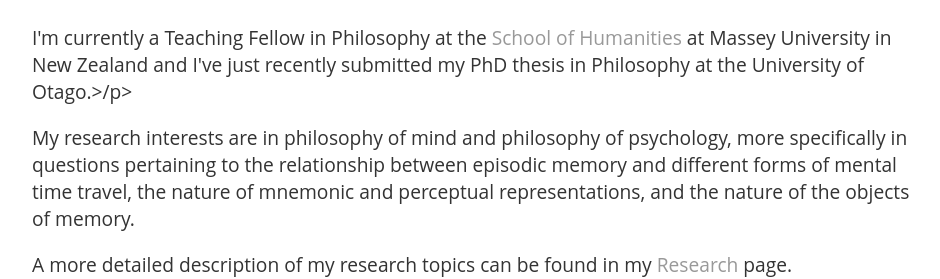
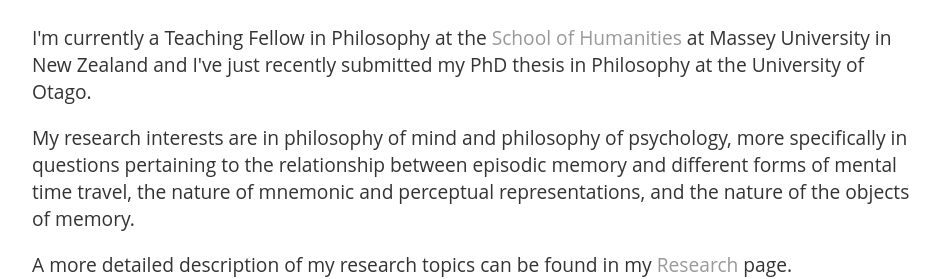
Before and after one commit to andresantanna/andresantanna.github.io, a Jekyll site: the page built from index.html, in a window 1280 px wide. Shown: the part 538-817 px from the top of the page, without its empty margins (160-1100 px from the left). Built offline with Jekyll 4.4.1, drawn with Linux system fonts in a browser that asks for light colours; comment, search, counter and statistics services are not loaded.

```diff
--- a/index.html
+++ b/index.html
@@ -5,7 +5,7 @@ title: André Sant'Anna - Philosophy
 <div class="blurb">
 	<h1>André Sant'Anna</h1>
 	<p style="background-color:white"> <img src="/photo.jpg" height="338px" width="450px" border="1px"> </p>
-	    <p>I'm currently a Teaching Fellow in Philosophy at the <a href="http://www.massey.ac.nz/massey/learning/departments/school-of-humanities/school-of-humanities_home.cfm">School of Humanities</a> at Massey University in New Zealand and I've just recently submitted my PhD thesis in Philosophy at the University of Otago.>/p>
+	    <p>I'm currently a Teaching Fellow in Philosophy at the <a href="http://www.massey.ac.nz/massey/learning/departments/school-of-humanities/school-of-humanities_home.cfm">School of Humanities</a> at Massey University in New Zealand and I've just recently submitted my PhD thesis in Philosophy at the University of Otago.</p>
 <p> My research interests are in philosophy of mind and philosophy of psychology, more specifically in questions pertaining to the relationship between episodic memory and different forms of mental time travel, the nature of mnemonic and perceptual representations, and the nature of the objects of memory.</p>
 <p>A more detailed description of my research topics can be found in my <a href="/research">Research</a> page.</p>
 
```
